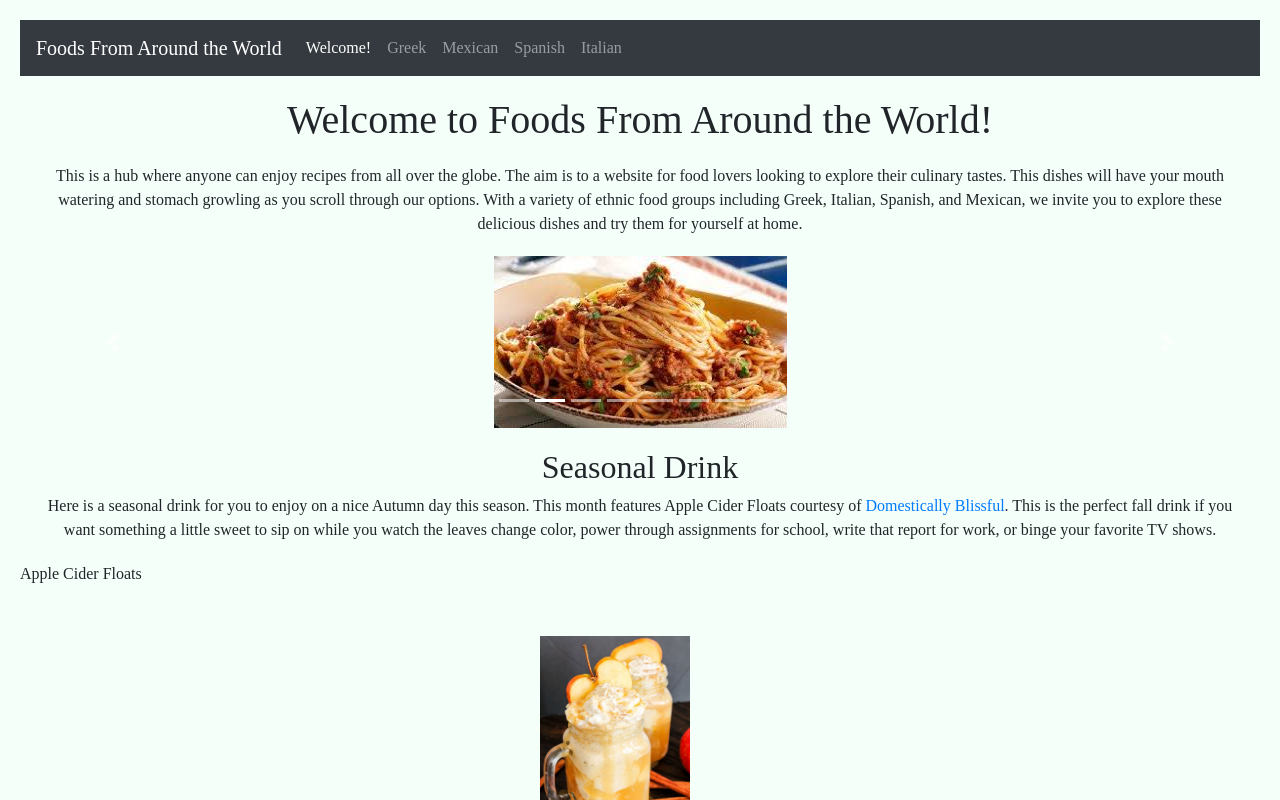
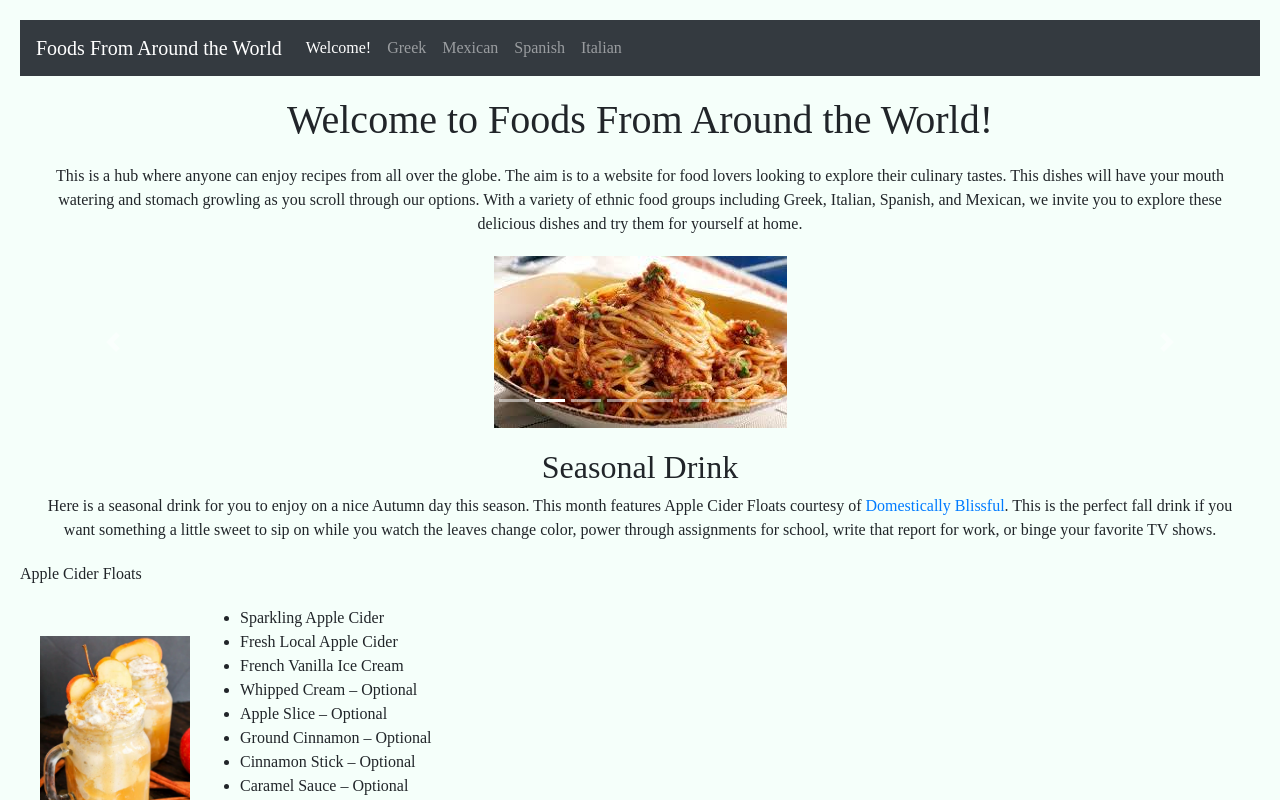
Before and after one commit to jocelyngallardo/FoodWebsite, a plain HTML site: page index.html in a window 1280 px wide. Both pictures are taken after a click on the element "Seasonal Drink". Shown: the top 800 px of the page. Drawn offline with nearby package versions, Linux system fonts and the light colour scheme.

Commit message:
float image left

```diff
--- a/style.css
+++ b/style.css
@@ -81,7 +81,7 @@
 }
 #appleFloats{
   display: none;
-	  float:center-left;
+	  float:left;
 	  width:150px;
 	  height:210px;
 	  margin-top:50px;
```
